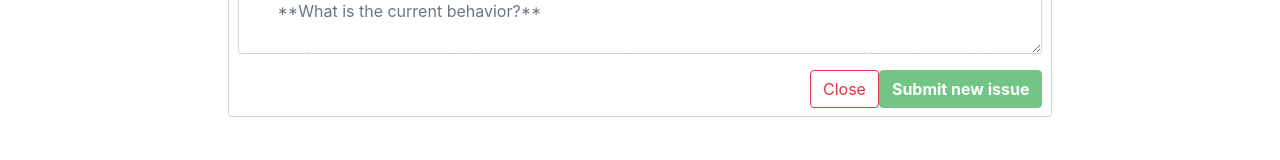
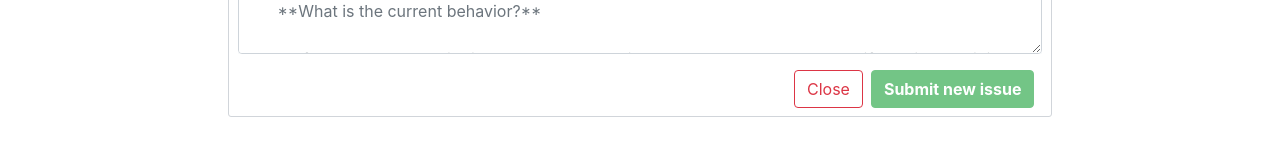
Before and after one commit to baileythuong/CoderSchool-issues-group03, a React (Create React App) app: page /addIssue in a window 1280 px wide. Shown: the part 460-620 px from the top of the page. Built offline with nearby package versions, Linux system fonts and the light colour scheme; no server answers; sample sign-in values are in the browser's storage.

Commit message:
centered modal

```diff
--- a/src/components/AddIssue.js
+++ b/src/components/AddIssue.js
@@ -71,13 +71,13 @@ export default function AddIssue(props) {
               </Form.Group>
             </Form>
           </div>
-          <span className="submit-issue-btn   ">
+          <span className="submit-issue-btn">
             <button type="button" className="btn btn-outline-danger" onClick={()=>handleGoBack()}>
               Close
             </button>
             <button
               type="button"
-              className="btn btn-success font-weight-bold"
+              className="btn btn-success font-weight-bold mx-2"
               disabled={!issueTitle ? true : false}
               onClick={() => {postNewIssue(); alert("Thank you for your contribution! <3")}}
             >
--- a/src/components/Modal.js
+++ b/src/components/Modal.js
@@ -9,7 +9,6 @@ export default function MyModal(props) {
   return (
     <>
       <Modal
-      className="container"
       show={props.show}
       onHide={props.onClick}
       size="lg"
```
